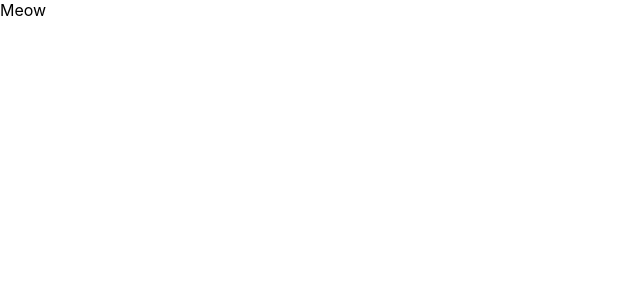
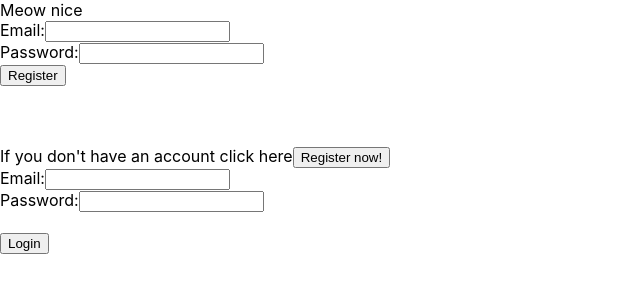
Before and after one commit to Tahmidbugs/EmployedBulls, a React (Create React App) app in the folder client/: page / in a window 1280 px wide. Shown: the top 300 px of the page, without its empty margins (0-640 px from the left). Built offline with nearby package versions, Linux system fonts and the light colour scheme.

Commit message:
login and register with some rules

```diff
--- a/client/src/App.js
+++ b/client/src/App.js
@@ -1,5 +1,15 @@
+import Registration from './Pages/Registration'
+import Login from './Pages/Login'
+
 function App() {
-  return <div className="App">Meow</div>;
+  return <div className="App">
+    Meow nice
+  <Registration/>
+  <br/>
+  <br/>
+  <br/>
+  <Login/>
+    </div>;
 }
 
 export default App;
--- a/client/src/Pages/Login.js
+++ b/client/src/Pages/Login.js
@@ -0,0 +1,41 @@
+import React, { useState } from 'react';
+
+function Login() {
+  const [email, setEmail] = useState('');
+  const [password, setPassword] = useState('');
+  const [error, setError] = useState('');
+
+  const handleSubmit = async (event) => {
+    event.preventDefault();
+    try {
+      // Aikhane server side er shathe validation korte hobe jeta ami parina
+      console.log("Email: ", email, " Password: ", password);
+    } catch (err) {
+      setError("Incorrect email or password.");
+    }
+  }
+
+  return (
+    <div>
+    <p1>If you don't have an account click here</p1>
+    <button type="submit">Register now!</button>
+    <form onSubmit={handleSubmit}>
+      <label>
+        Email:
+        <input type="email" value={email} onChange={e => setEmail(e.target.value)} required />
+      </label>
+      <br />
+      <label>
+        Password:
+        <input type="password" value={password} onChange={e => setPassword(e.target.value)} required />
+      </label>
+      <br />
+      {error && <div style={{ color: 'red' }}>{error}</div>}
+      <br />
+      <button type="submit">Login</button>
+    </form>
+    </div>
+  );
+}
+
+export default Login;
--- a/client/src/Pages/Registration.js
+++ b/client/src/Pages/Registration.js
@@ -0,0 +1,55 @@
+import React, { useState } from 'react';
+
+function Registration() {
+  const [email, setEmail] = useState('');
+  const [password, setPassword] = useState('');
+  const [emailError, setEmailError] = useState('');
+  const [passwordError, setPasswordError] = useState('');
+
+  const handleSubmit = (event) => {
+    event.preventDefault();
+    if (validateEmail() && validatePassword()) {
+      console.log(email, password);
+
+    }
+  }
+
+  const validateEmail = () => {
+    if (!email.includes('.com') && !email.includes('.edu') && !email.includes('aramark.com')) {
+      setEmailError('Please enter a valid email address.');
+      return false;
+    }
+    setEmailError('');
+    return true;
+  }
+
+  const validatePassword = () => {
+    const passwordRegex = new RegExp("^(?=.*[A-Z])(?=.*[0-9])(?=.*[!@#\$%\^&\*])(?=.{8,})");
+    if (!passwordRegex.test(password)) {
+      setPasswordError('Password must be 8 characters and must include one uppercase letter, one numerical character and one special character.');
+      return false;
+    }
+    setPasswordError('');
+    return true;
+  }
+
+  return (
+    <form onSubmit={handleSubmit}>
+      <label>
+        Email:
+        <input type="email" value={email} onChange={e => setEmail(e.target.value)} required />
+        {emailError && <div style={{ color: 'red' }}>{emailError}</div>}
+      </label>
+      <br />
+      <label>
+        Password:
+        <input type="password" value={password} onChange={e => setPassword(e.target.value)} required />
+        {passwordError && <div style={{ color: 'red' }}>{passwordError}</div>}
+      </label>
+      <br />
+      <button type="submit">Register</button>
+    </form>
+  );
+}
+
+export default Registration;
```
